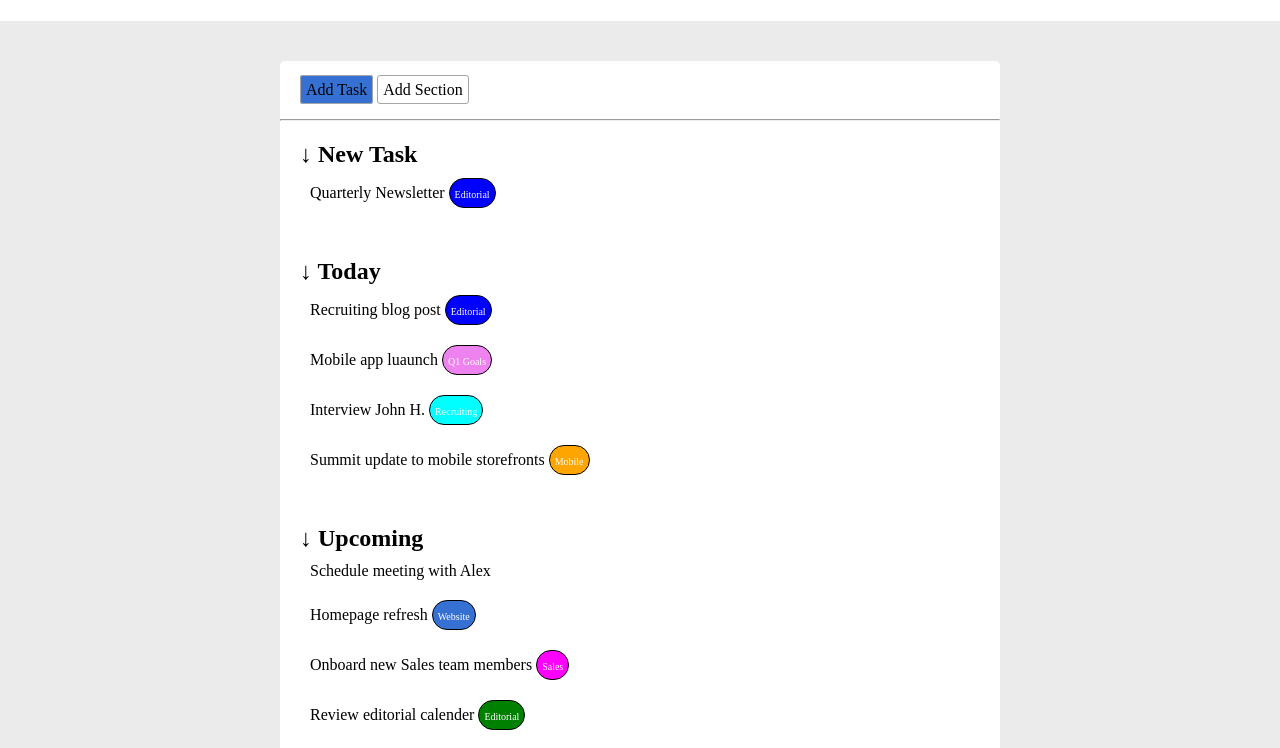
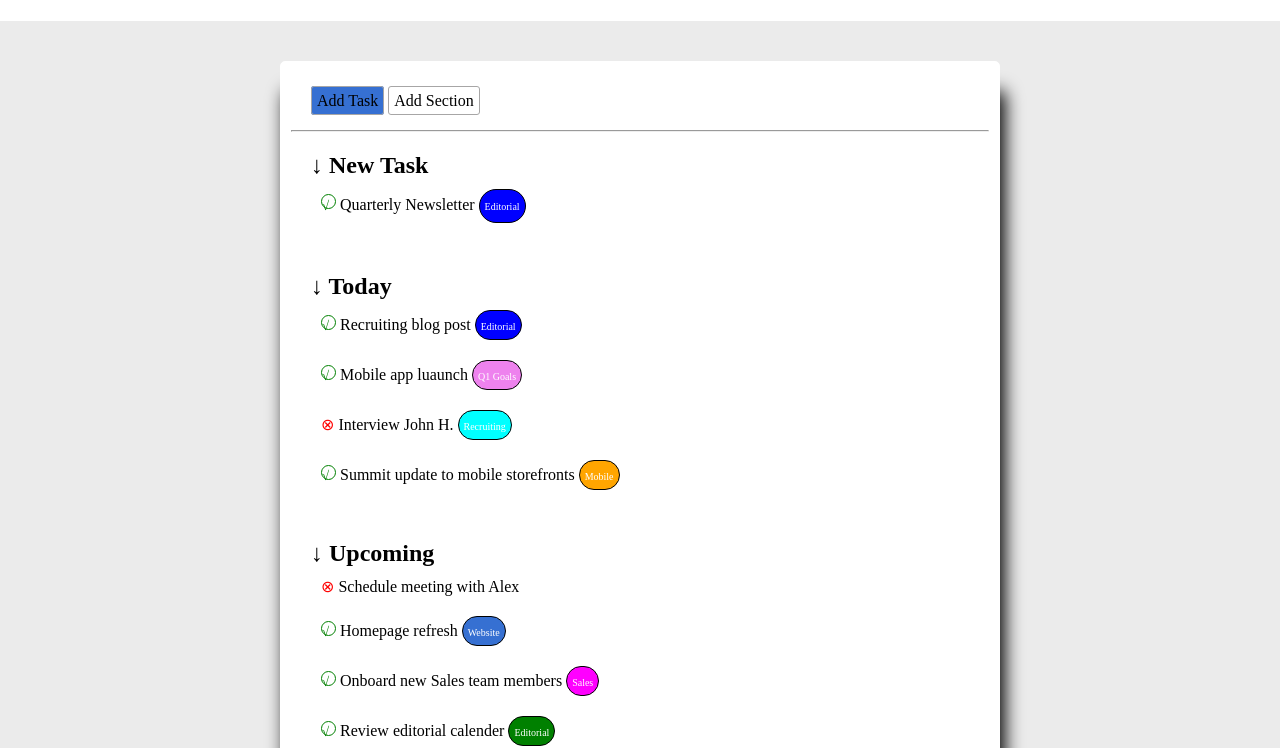
Before and after one commit to buonoalex/html-css-toboolist, a plain HTML site: page index.html in a window 1280 px wide. Shown: the part 76-824 px from the top of the page. Drawn offline with Linux system fonts and the light colour scheme.

Commit message:
add symbol positive

```diff
--- a/css/style.css
+++ b/css/style.css
@@ -9,6 +9,12 @@
 main{
     padding: 40px;
     padding-bottom: 100px;
+}
+
+.ombra-s{
+    border: 1px solid white;
+    padding: 10px;
+    box-shadow: 5px 30px 18px black;
 }
 
 
@@ -63,6 +69,13 @@ main{
 .line-height-20{
     line-height: 20px;
 }
+
+.x-red{
+    color: red;
+}
+
+
+
 /* CLASSI COLORI */
 
 .bg-c-blue{
@@ -88,10 +101,6 @@ main{
     background-color:aqua;
 }
 
-
-
-
-
 /* ID */
 #tab-info{
     width: 60%;
@@ -99,3 +108,24 @@ main{
     border-radius: 5px;
     background-color: white;
 }
+
+.ombra-s{
+    border: 1px solid white;
+    padding: 10px;
+    box-shadow: 5px 30px 18px black;
+}
+
+.circle{
+        height: 15px;
+        width: 15px;
+        background-color:white;
+        border-radius: 50%;
+        display: inline-block;
+        border: 1px solid green;
+}
+
+#radice{
+    font-size: 13px;
+    color: green;
+    display: inline-block;
+}
--- a/index.html
+++ b/index.html
@@ -11,7 +11,7 @@
         <!-- the title -->
         <header>
 
-            <div class="p-20">
+            <div class="p-20 ombra-h" >
             <img src="./img/Toboolist-logo.jpg" alt="Logo Toboolist">
             </div>
 
@@ -19,7 +19,7 @@
 
         <main class="bg-gray">
 
-           <section id="tab-info">
+           <section id="tab-info" class="ombra-s">
 
                 <div class="p-20">
                         <span class="border-selection bg-selection-blue">Add Task</span>
@@ -30,7 +30,8 @@
                 <div class="p-20">
                     <h2> &#x2193; New Task </h2>
 
-                    <p class="p-10 ">Quarterly Newsletter
+                    <p class="p-10 line-height-20">
+                        <span class="circle "><span id="radice">&radic;</span></span> Quarterly Newsletter
                     <span class="container-end bg-c-blue">
                         <span class="text-white font-size-text-c">Editorial</span>
                     </span>
@@ -45,25 +46,29 @@
 
 
 
-                    <p class="p-10">Recruiting blog post
+                    <p class="p-10">
+                        <span class="circle "><span id="radice">&radic;</span></span> Recruiting blog post
                         <span class="container-end bg-c-blue">
                         <span class="text-white font-size-text-c">Editorial</span>
                     </span>
                     </p>
 
-                    <p class="p-10">Mobile app luaunch
+                    <p class="p-10">
+                        <span class="circle "><span id="radice">&radic;</span></span> Mobile app luaunch
                         <span class="container-end bg-c-viola">
                             <span class="text-white font-size-text-c">Q1 Goals</span>
                         </span>
                     </p>
 
-                    <p class="p-10">Interview John H.
+                    <p class="p-10">
+                        <span class="x-red">&otimes;</span> Interview John H.
                         <span class="container-end bg-c-acqua">
                             <span class="text-white font-size-text-c">Recruiting</span>
                         </span>
                     </p>
 
-                    <p class="p-10">Summit update to mobile storefronts
+                    <p class="p-10">
+                        <span class="circle "><span id="radice">&radic;</span></span> Summit update to mobile storefronts
                         <span class="container-end bg-c-orange">
                             <span class="text-white font-size-text-c">Mobile</span>
                         </span>
@@ -75,21 +80,24 @@
                 <div class="p-20">
                     <h2> &#x2193; Upcoming</h2>
 
-                    <p class="p-10">Schedule meeting with Alex
+                    <p class="p-10"> <span class="x-red">&otimes;</span> Schedule meeting with Alex
                     </p>
 
-                    <p class="p-10">Homepage refresh
+                    <p class="p-10">
+                        <span class="circle "><span id="radice">&radic;</span></span> Homepage refresh
                         <span class="container-end bg-selection-blue">
                             <span class="text-white font-size-text-c">Website</span>
                         </span>
                     </p>
-                    <p class="p-10">Onboard new Sales team members
+                    <p class="p-10">
+                        <span class="circle "><span id="radice">&radic;</span></span> Onboard new Sales team members
                         <span class="container-end bg-c-fucsia">
                             <span class="text-white font-size-text-c">Sales</span>
                         </span>
                     </p>
 
-                    <p class="p-10">Review editorial calender
+                    <p class="p-10">
+                        <span class="circle "><span id="radice">&radic;</span></span> Review editorial calender
                         <span class="container-end bg-c-green">
                             <span class="text-white font-size-text-c">Editorial</span>
                         </span>
```
